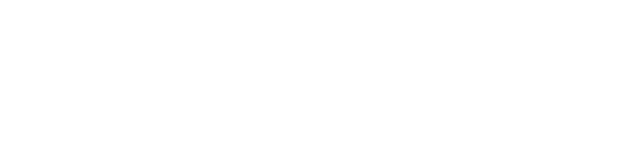
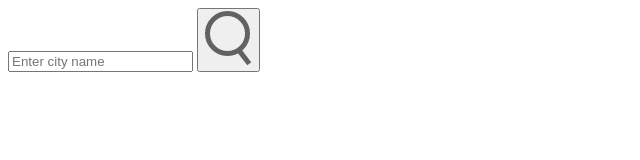
Before and after one commit to wilawanpond/weather-app, a plain HTML site: page index.html in a window 1280 px wide. Shown: the whole page, without its empty margins (0-640 px from the left). Drawn offline with Linux system fonts and the light colour scheme.

Commit message:
Update index.html

```diff
--- a/index.html
+++ b/index.html
@@ -7,6 +7,12 @@
     <link rel="stylesheet" href="style.css">
 </head>
 <body>
-
+    <div class="container">
+        <div class="search">
+            <input type="text" placeholder="Enter city name" spellcheck="false">
+            <button><img src="assets/search.png" alt="search button"></button>
+        </div>
+    </div>
 </body>
+<script src="script.js"></script>
 </html>
```
